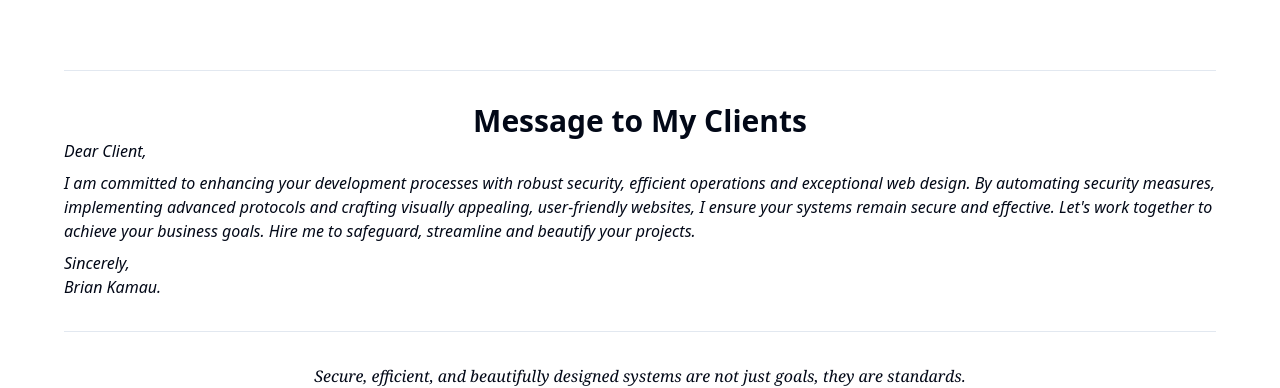
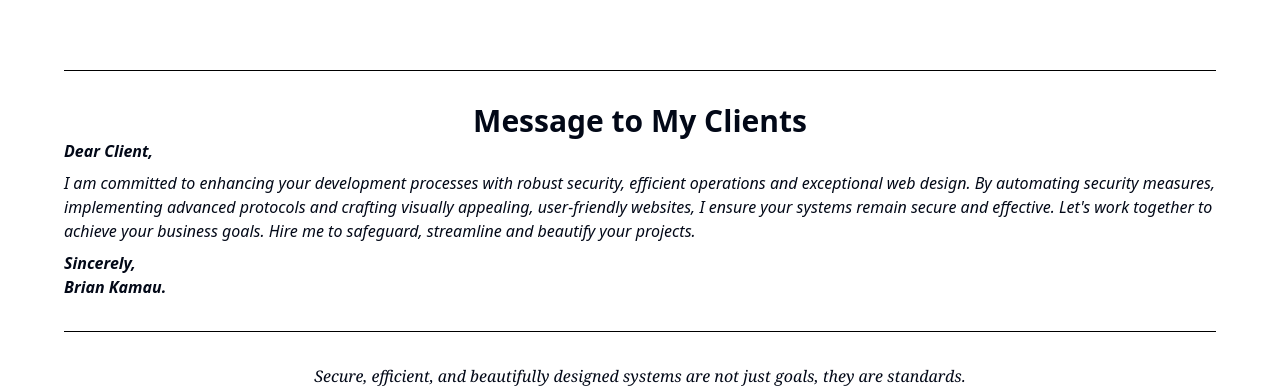
Before and after one commit to CARTOON01/cartoon, a Next.js app: page / in a window 1280 px wide. Shown: the part 1502-1890 px from the top of the page. Built offline with nearby package versions, Linux system fonts and the light colour scheme.

Commit message:
Add theme

```diff
--- a/app/(main)/_components/home.tsx
+++ b/app/(main)/_components/home.tsx
@@ -9,6 +9,7 @@ import { useEffect } from 'react';
 import { CiLinkedin } from "react-icons/ci";
 import { TfiInstagram } from "react-icons/tfi";
 import { VscGithub } from "react-icons/vsc";
+import Link from "next/link";
 
 export const HomePage = () => {
     const verifyRecaptcha = async () => {
@@ -104,19 +105,21 @@ export const HomePage = () => {
                     </h2>
                     <ImageGallery />
                     <div className="flex justify-center mt-8">
-                        <Button variant="secondary">
-                            View More Items
-                        </Button>
+                        <Link href="/portfolio">
+                            <Button variant="secondary">
+                                View More Items
+                            </Button>
+                        </Link>
                     </div>
                 </div>
             </div>
-            <Separator className="my-8"/>
+            <Separator className="my-8 bg-black"/>
             <div className="mb-8">
                 <h2 className="text-3xl font-semibold justify-center">
                     Message to My Clients
                 </h2>
                 <div className="italic">
-                    <h3 className="text-start mb-2">
+                    <h3 className="text-start mb-2 font-semibold">
                         Dear Client,
                     </h3>
                     <p className="justify-start font-sans text-start mb-2">
@@ -125,13 +128,13 @@ export const HomePage = () => {
                     crafting visually appealing, user-friendly websites, I ensure your systems remain secure and effective.
                     Let's work together to achieve your business goals. Hire me to safeguard, streamline and beautify your projects.
                     </p>
-                    <h2 className="text-start">
+                    <h2 className="text-start font-semibold">
                         Sincerely, <br />
                         Brian Kamau.
                     </h2>
                 </div>
             </div>
-            <Separator className="my-8"/>
+            <Separator className="my-8 bg-black"/>
             <p className="italic text-center font-serif">Secure, efficient, and beautifully designed systems are not just goals, they are standards.</p>
         </div>
     )
--- a/app/layout.tsx
+++ b/app/layout.tsx
@@ -2,6 +2,7 @@ import type { Metadata } from "next";
 import "./globals.css";
 import { EB_Garamond } from "next/font/google";
 import { cn } from "@/lib/utils";
+import { ThemeProvider } from "@/components/theme-provider";
 
 const ebGaramond = EB_Garamond({
   subsets: ["latin"],
@@ -24,7 +25,11 @@ export default function RootLayout({
       <body className={cn(
           "min-h-screen bg-background antialiased",
           ebGaramond.variable,
-        )}>{children}</body>
+        )}>
+          <ThemeProvider>
+            {children}
+          </ThemeProvider>
+          </body>
     </html>
   );
 }
--- /dev/null
+++ b/components/theme-provider.tsx
@@ -0,0 +1,9 @@
+"use client"
+
+import * as React from "react"
+import { ThemeProvider as NextThemesProvider } from "next-themes"
+import { type ThemeProviderProps } from "next-themes/dist/types"
+
+export function ThemeProvider({ children, ...props }: ThemeProviderProps) {
+  return <NextThemesProvider {...props}>{children}</NextThemesProvider>
+}
--- a/package.json
+++ b/package.json
@@ -20,6 +20,7 @@
     "clsx": "^2.1.1",
     "lucide-react": "^0.429.0",
     "next": "14.2.5",
+    "next-themes": "^0.3.0",
     "react": "^18",
     "react-dom": "^18",
     "react-icons": "^5.3.0",
```
Also changed, not shown: 1 other file (tests, documents, lock files or other folders).
